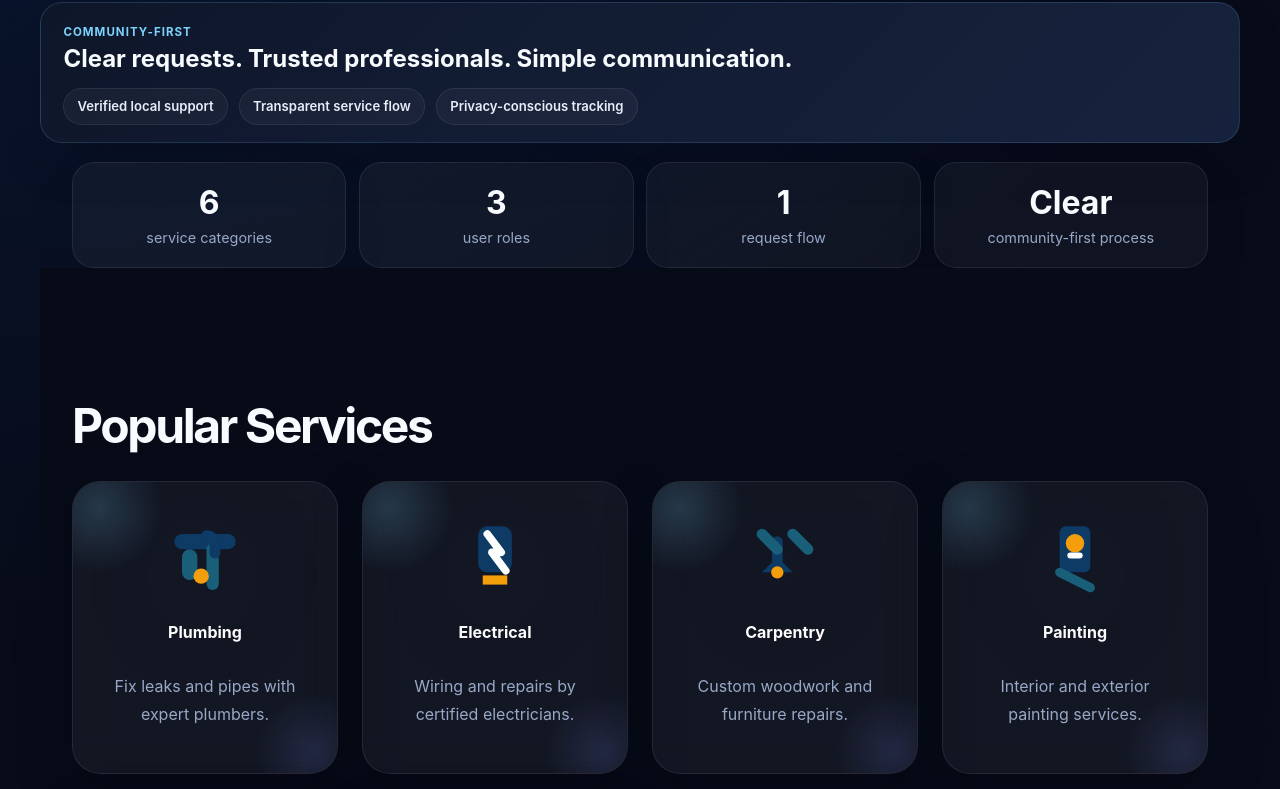
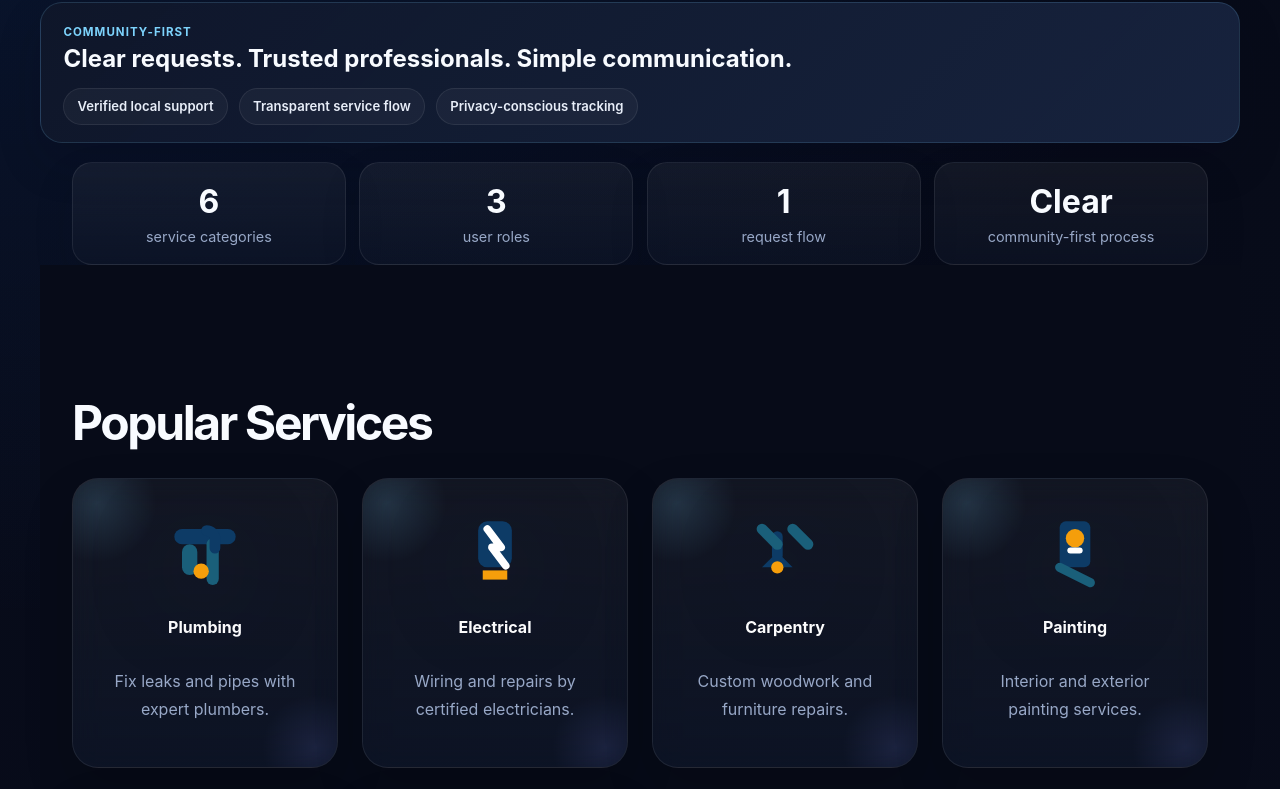
Before and after one commit to Ojimz01/Smarty-community-Platform, a plain HTML site: page frontend/index.html in a window 1280 px wide. Shown: the part 855-1644 px from the top of the page. Drawn offline with Linux system fonts and the light colour scheme; no server answers.

Commit message:
Refine homepage styling for premium look

```diff
--- a/frontend/style.css
+++ b/frontend/style.css
@@ -426,14 +426,14 @@ footer {
     padding: 0 2rem;
     display: grid;
     grid-template-columns: repeat(4, minmax(160px, 1fr));
-    gap: 0.8rem;
+    gap: 0.85rem;
 }
 
 .proof-card {
-    padding: 1.25rem 1.1rem;
+    padding: 1.15rem 1rem;
     text-align: center;
-    border-radius: 22px;
-    background: rgba(255,255,255,0.04);
+    border-radius: 20px;
+    background: linear-gradient(180deg, rgba(255,255,255,0.05), rgba(15, 23, 42, 0.5));
     border: 1px solid rgba(255,255,255,0.08);
     box-shadow: 0 18px 40px rgba(2, 6, 23, 0.12);
 }
@@ -1134,8 +1134,8 @@ body.services-page {
 .impact-card {
     background: linear-gradient(180deg, rgba(15, 23, 42, 0.9), rgba(11, 17, 31, 0.74));
     border: 1px solid rgba(125, 211, 252, 0.12);
-    border-radius: 26px;
-    padding: 1.7rem 1.4rem;
+    border-radius: 24px;
+    padding: 1.6rem 1.3rem;
     box-shadow: 0 20px 50px rgba(2, 6, 23, 0.12);
 }
 
@@ -1229,11 +1229,11 @@ body.services-page {
 .dashboard-cards .card,
 .auth-card,
 .result-card {
-    border-radius: 28px;
-    background: rgba(255,255,255,0.05);
+    border-radius: 26px;
+    background: linear-gradient(180deg, rgba(255,255,255,0.05), rgba(15, 23, 42, 0.7));
     border: 1px solid rgba(255,255,255,0.08);
-    padding: 1.8rem;
-    box-shadow: 0 24px 60px rgba(0, 0, 0, 0.18);
+    padding: 1.7rem;
+    box-shadow: 0 22px 50px rgba(0, 0, 0, 0.16);
     backdrop-filter: blur(16px);
     transition: transform 0.2s ease, border-color 0.2s ease, box-shadow 0.2s ease;
 }
@@ -1251,9 +1251,9 @@ body.services-page {
     content: "";
     position: absolute;
     inset: 0 auto auto 0;
-    width: 130px;
-    height: 130px;
-    background: radial-gradient(circle, rgba(125, 211, 252, 0.18), transparent 70%);
+    width: 120px;
+    height: 120px;
+    background: radial-gradient(circle, rgba(125, 211, 252, 0.15), transparent 70%);
     transform: translate(-30%, -30%);
 }
 
@@ -1261,9 +1261,9 @@ body.services-page {
     content: "";
     position: absolute;
     inset: auto 0 0 auto;
-    width: 120px;
-    height: 120px;
-    background: radial-gradient(circle, rgba(129, 140, 248, 0.15), transparent 68%);
+    width: 110px;
+    height: 110px;
+    background: radial-gradient(circle, rgba(129, 140, 248, 0.12), transparent 68%);
     transform: translate(30%, 32%);
 }
 
```
